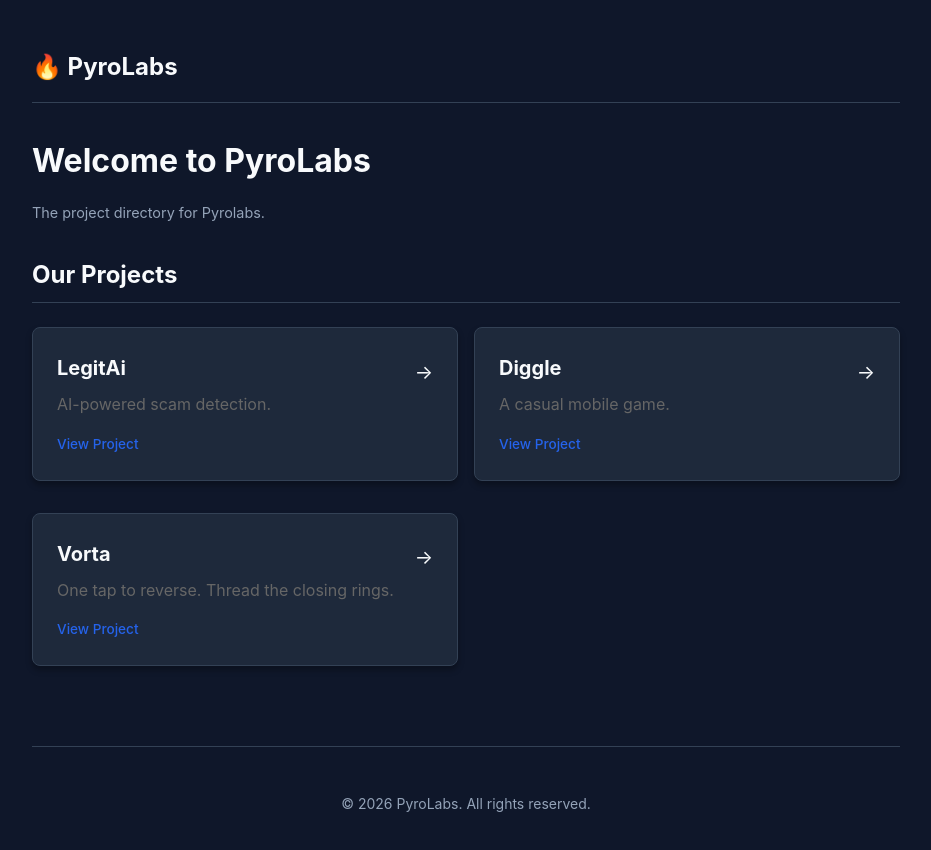
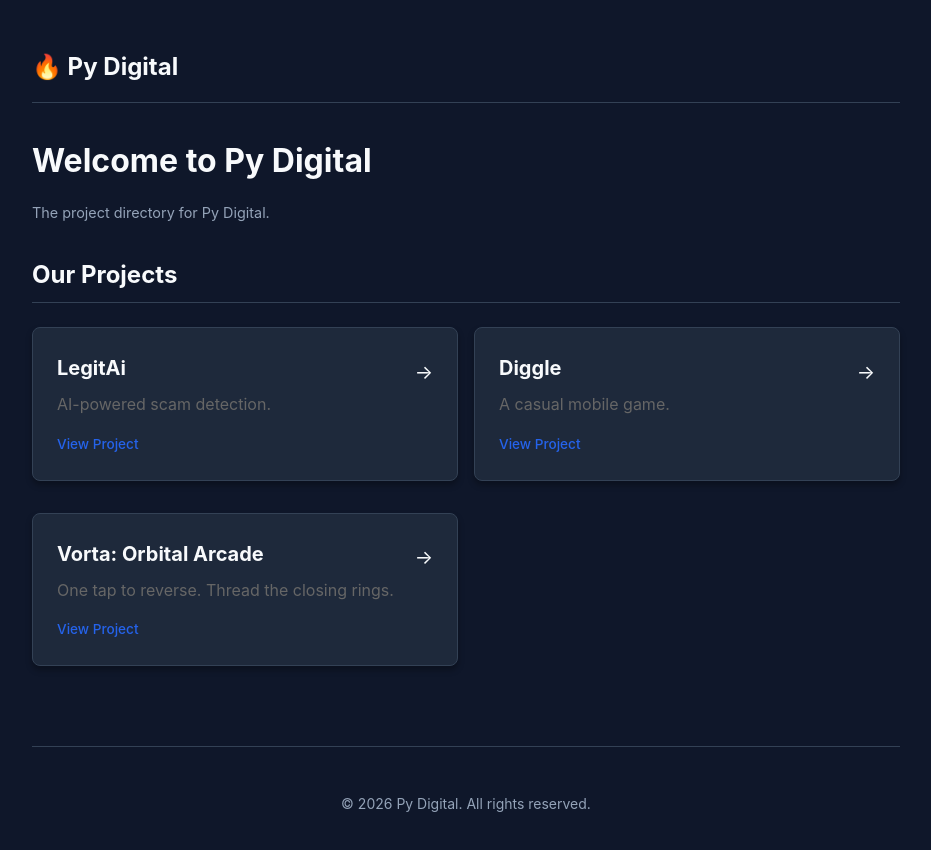
Before and after one commit to Peacanduck/legal-hub, a React (Vite) app: page / in a window 1280 px wide. Shown: the top 850 px of the page, without its empty margins (174-1105 px from the left). Built offline with nearby package versions, Linux system fonts and the light colour scheme.

Commit message:
Pyrolabs name change to Py Digital and Vorta to Vorta: Orbital Arcade

```diff
--- a/index.html
+++ b/index.html
@@ -5,7 +5,7 @@
     <link rel="icon" type="image/svg+xml" href="/vite.svg" />
     <meta name="viewport" content="width=device-width, initial-scale=1.0" />
     <meta name="coinzilla" content="865578d1334b41150c3953882fe43500" />
-    <title>PyroLabs</title>
+    <title>Py Digital</title>
   </head>
   <body>
     <div id="root"></div>
--- a/src/components/Layout.tsx
+++ b/src/components/Layout.tsx
@@ -5,13 +5,13 @@ export const Layout: React.FC<{ children: React.ReactNode }> = ({ children }) =>
   return (
     <div className="container">
       <header className="nav-header">
-        <Link to="/" className="nav-brand">🔥 PyroLabs</Link>
+        <Link to="/" className="nav-brand">🔥 Py Digital</Link>
       </header>
       <main>
         {children}
       </main>
       <footer className="footer">
-        <p>&copy; {new Date().getFullYear()} PyroLabs. All rights reserved.</p>
+        <p>&copy; {new Date().getFullYear()} Py Digital. All rights reserved.</p>
       </footer>
     </div>
   );
--- a/src/data/apps.ts
+++ b/src/data/apps.ts
@@ -62,7 +62,7 @@ export const apps: AppData[] = [
   },
   {
     id: 'vorta',
-    name: 'Vorta',
+    name: 'Vorta: Orbital Arcade',
     type: 'game',
     tagline: 'One tap to reverse. Thread the closing rings.',
     description: 'Vorta is a one-thumb arcade game about threading impossible gaps. You orbit a glowing core while rings close in from the dark, each carrying a gap you have to find. Tap anywhere to reverse your direction — that is the entire control scheme. Motes drifting between the rings build a combo multiplier that decays in three and a half seconds, so playing it safe bleeds your score away and chasing every mote gets you killed. A run lasts about thirty seconds. Your best one will haunt you for longer.',
@@ -81,7 +81,7 @@ export const apps: AppData[] = [
       discord: '',
       x: ''
     },
-    developerName: 'PyroLabs',
+    developerName: 'Py Digital',
     contactEmail: 'fu.developer@gmail.com',
     lastUpdated: 'September 1, 2026'
   }
--- a/src/index.css
+++ b/src/index.css
@@ -1,5 +1,5 @@
 :root {
-  /* --- PYROLABS DARK THEME --- */
+  /* --- PY DIGITAL DARK THEME --- */
   --font-body: -apple-system, BlinkMacSystemFont, "Segoe UI", Roboto, Helvetica, Arial, sans-serif;
   --bg-color: #0f172a;      /* Slate 900 - Deep dark background */
   --card-bg: #1e293b;       /* Slate 800 - Elevated cards */
--- a/src/pages/Home.tsx
+++ b/src/pages/Home.tsx
@@ -4,8 +4,8 @@ import { apps } from '../data/apps';
 export const Home = () => {
   return (
     <div>
-      <h1>Welcome to PyroLabs</h1>
-      <p className="meta-info">The project directory for Pyrolabs.</p>
+      <h1>Welcome to Py Digital</h1>
+      <p className="meta-info">The project directory for Py Digital.</p>
 
       <h2>Our Projects</h2>
       <div style={{ display: 'grid', gap: '1rem', gridTemplateColumns: 'repeat(auto-fill, minmax(280px, 1fr))', marginTop: '1.5rem' }}>
--- a/src/policies/VortaPolicies.tsx
+++ b/src/policies/VortaPolicies.tsx
@@ -6,7 +6,7 @@ interface PolicyProps {
   email: string;
 }
 
-const COMPANY_NAME = "PyroLabs";
+const COMPANY_NAME = "Py Digital";
 const PACKAGE_ID = "com.pyrolabs.vorta";
 const GOVERNING_LAW = "South Africa";
 // Both dates move together on a material change, which is what the "Changes"
```
